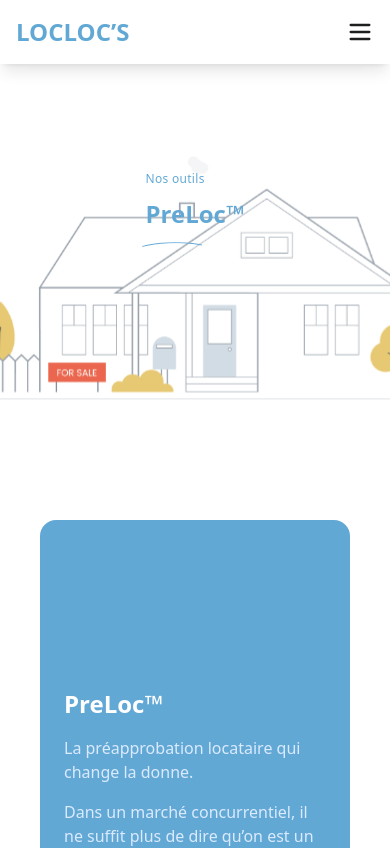
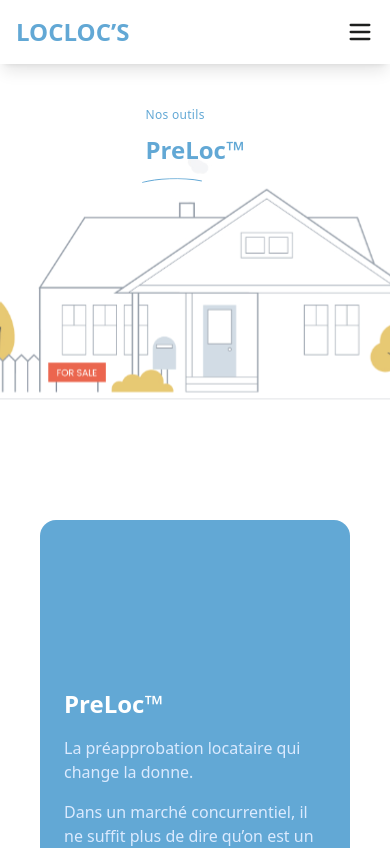
Before and after one commit to PrimPom/mpai_mvp_loclocs, a Next.js app: page /outils/preloc in a window 390 px wide. Shown: the top 848 px of the page. Built offline with nearby package versions, Linux system fonts and the light colour scheme.

Commit message:
problème de chevauchement resolu au niveau de la section hero des tools

```diff
--- a/components/common/Outil.tsx
+++ b/components/common/Outil.tsx
@@ -2,7 +2,7 @@ import React from "react";
 
 function Outil({ name }: { name: string }) {
   return (
-    <div className="flex flex-col items-start space-y-3 md:space-y-5 w-full text-primary">
+    <div className="flex flex-col items-start space-y-3 md:space-y-5 w-full md:m-0 mb-32  text-primary">
       <p className="text-xs md:text-sm font-medium tracking-wide">Nos outils</p>
 
       <div className="relative w-fit ">
```
